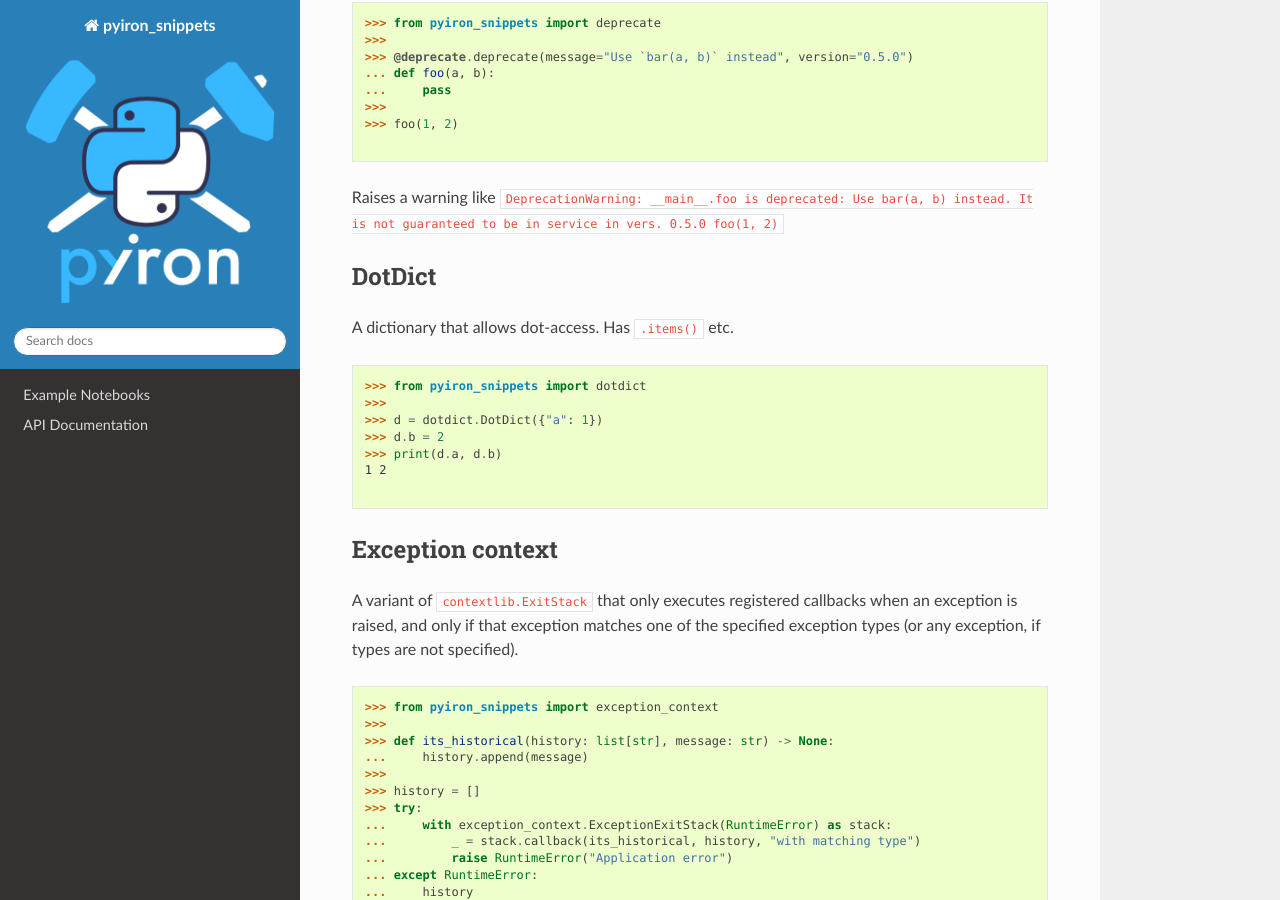
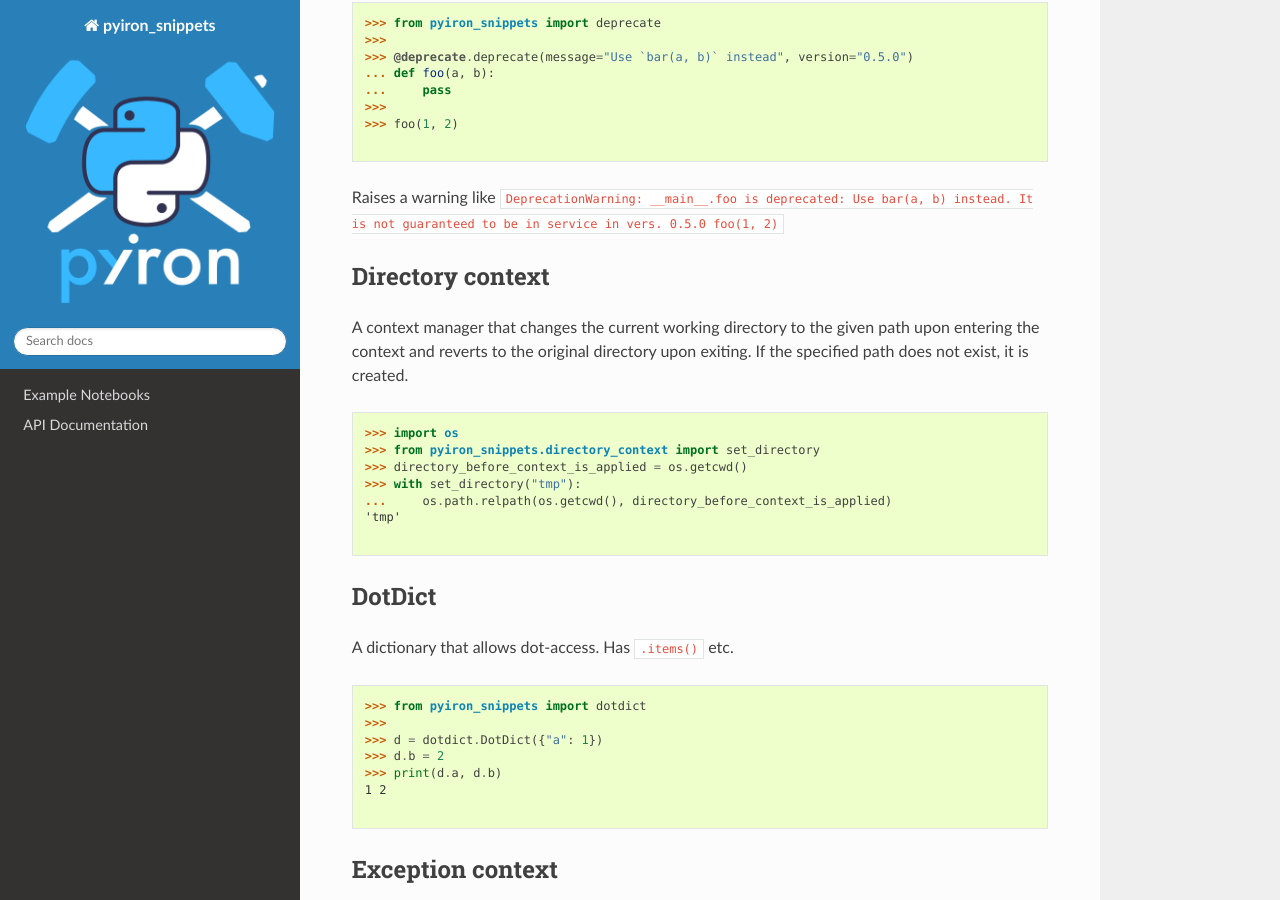
Before and after one commit to pyiron/pyiron_snippets, a Sphinx documentation site: the page built from docs/README.md, in a window 1280 px wide and 900 px high, scrolled down 977 px. Built offline with Sphinx 7.4.7 and the Read the Docs theme 3.1.0, drawn with Linux system fonts in a browser that asks for light colours.

Commit message:
Add example to readme
Signed-off-by: liamhuber <liamhuber@greyhavensolutions.com>

````diff
--- a/docs/README.md
+++ b/docs/README.md
@@ -49,6 +49,22 @@ Easily indicate that some functionality is being deprecated
 ```
 
 Raises a warning like `DeprecationWarning: __main__.foo is deprecated: Use bar(a, b) instead. It is not guaranteed to be in service in vers. 0.5.0 foo(1, 2)`
+
+
+## Directory context
+
+A context manager that changes the current working directory to the given path upon entering the context and reverts to the original directory upon exiting.
+If the specified path does not exist, it is created.
+
+```python
+>>> import os
+>>> from pyiron_snippets.directory_context import set_directory
+>>> directory_before_context_is_applied = os.getcwd()
+>>> with set_directory("tmp"):
+...     os.path.relpath(os.getcwd(), directory_before_context_is_applied)
+'tmp'
+
+```
 
 
 ## DotDict
````
